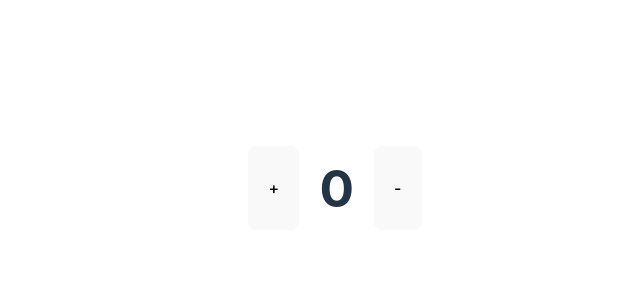
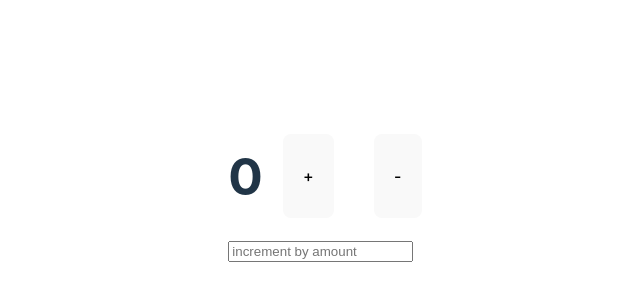
Before and after one commit to giovankoulits/redux-todo-list, a React (Vite) app: page / in a window 1280 px wide. Shown: the part 212-512 px from the top of the page, without its empty margins (305-945 px from the left). Built offline with nearby package versions, Linux system fonts and the light colour scheme.

Commit message:
Implemented generic counter example

```diff
--- a/src/App.jsx
+++ b/src/App.jsx
@@ -1,16 +1,8 @@
-import { useDispatch } from 'react-redux';
-import { incremented, decremented } from './features/counter/counterSlice';
-import Header from './Header';
+import CounterForm from "./features/counter/CounterForm"
+
 function App() {
-  const dispatch = useDispatch();
-
-
   return (
-    <div style={{ display: "flex" }}>
-      <button onClick={() => dispatch(incremented())} style={{ margin: "20px" }}>+</button>
-      <Header />
-      <button onClick={() => dispatch(decremented())} style={{ margin: "20px" }}>-</button>
-    </div >
+    <CounterForm />
   )
 }
 
--- a/src/Header.jsx
+++ /dev/null
@@ -1,11 +0,0 @@
-import { store } from "./app/store"
-
-const Header = () => {
-   const { value } = store.getState()
-
-   return (
-      <h1>{value}</h1>
-   )
-}
-
-export default Header
--- a/src/app/store.js
+++ b/src/app/store.js
@@ -1,5 +1,9 @@
 import { configureStore } from '@reduxjs/toolkit';
-import { counterSlice } from '../features/counter/counterSlice';
+import counterReducer from '../features/counter/counterSlice';
 export const store = configureStore({
-  reducer: counterSlice.reducer,
+  reducer: {
+    counter: counterReducer,
+  },
 });
+
+console.log(store.getState());
--- /dev/null
+++ b/src/features/counter/CounterForm.jsx
@@ -0,0 +1,28 @@
+import { useDispatch, useSelector } from 'react-redux';
+import { increment, decrement, incrementByAmount, getCounterValue } from './counterSlice';
+import { useState } from 'react';
+
+const CounterForm = () => {
+   const [input, setInput] = useState(0)
+   const dispatch = useDispatch();
+   const value = useSelector(getCounterValue)
+
+   return (
+      <>
+         <div style={{ display: "flex" }}>
+            <h1>{value}</h1>
+            <button onClick={() => dispatch(increment())} style={{ margin: "20px" }}>+</button>
+            <button onClick={() => dispatch(decrement())} style={{ margin: "20px" }}>-</button>
+         </div>
+         <form onSubmit={(e) => {
+            e.preventDefault()
+            dispatch(incrementByAmount(input))
+         }}
+         >
+            <input onChange={(e) => setInput(parseInt(e.target.value))} type="text" placeholder='increment by amount' />
+         </form>
+      </>
+   )
+}
+
+export default CounterForm
--- a/src/features/counter/counterSlice.js
+++ b/src/features/counter/counterSlice.js
@@ -6,13 +6,21 @@ export const counterSlice = createSlice({
     value: 0,
   },
   reducers: {
-    incremented: (state) => {
+    increment: (state) => {
       state.value += 1;
     },
-    decremented: (state) => {
-      state.value -= 1;
+    decrement: (state) => {
+      if (state.value > 0) state.value -= 1;
+    },
+    incrementByAmount: (state, action) => {
+      if (!Number.isNaN(action.payload))
+        state.value += parseInt(action.payload);
     },
   },
 });
 
-export const { incremented, decremented } = counterSlice.actions;
+export const getCounterValue = (state) => state.counter.value;
+
+export const { increment, decrement, incrementByAmount } = counterSlice.actions;
+
+export default counterSlice.reducer;
```
